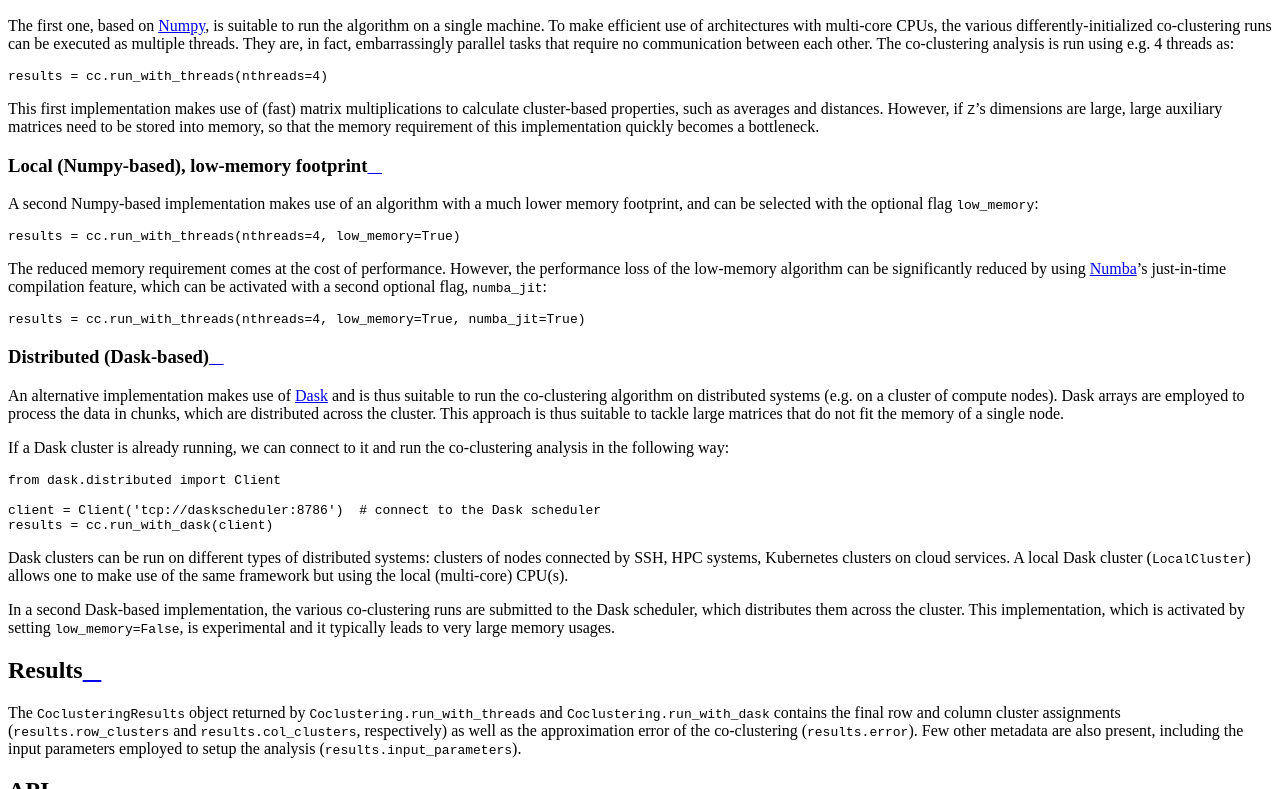
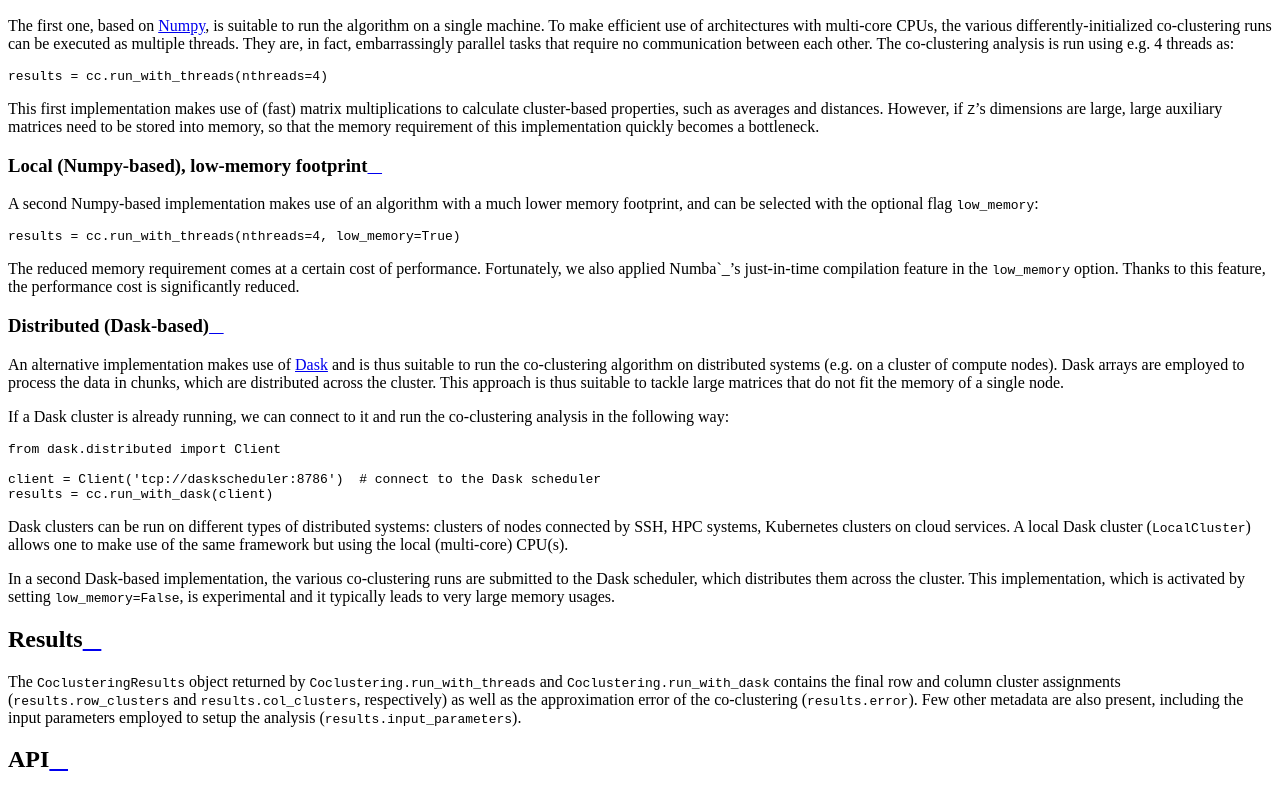
Before and after one commit to phenology/cgc, a Sphinx documentation site: the page built from docs/coclustering.rst, in a window 1280 px wide and 900 px high, scrolled down 1270 px, cut to the strip 0-789 px from the top of the window. Built offline with Sphinx 7.4.7 and the Read the Docs theme 2.0.0, drawn with Linux system fonts in a browser that asks for light colours.

Commit message:
update docs

```diff
--- a/docs/coclustering.rst
+++ b/docs/coclustering.rst
@@ -84,13 +84,8 @@ with the optional flag ``low_memory``:
 
     results = cc.run_with_threads(nthreads=4, low_memory=True)
 
-The reduced memory requirement comes at the cost of performance. However, the performance loss of the low-memory
-algorithm can be significantly reduced by using `Numba`_'s just-in-time compilation feature, which can be activated with
-a second optional flag, ``numba_jit``:
-
-.. code-block:: python
-
-    results = cc.run_with_threads(nthreads=4, low_memory=True, numba_jit=True)
+The reduced memory requirement comes at a certain cost of performance. Fortunately, we also applied Numba`_'s just-in-time
+compilation feature in the ``low_memory`` option. Thanks to this feature, the performance cost is significantly reduced.
 
 .. _Numba: https://numba.pydata.org
 
```
